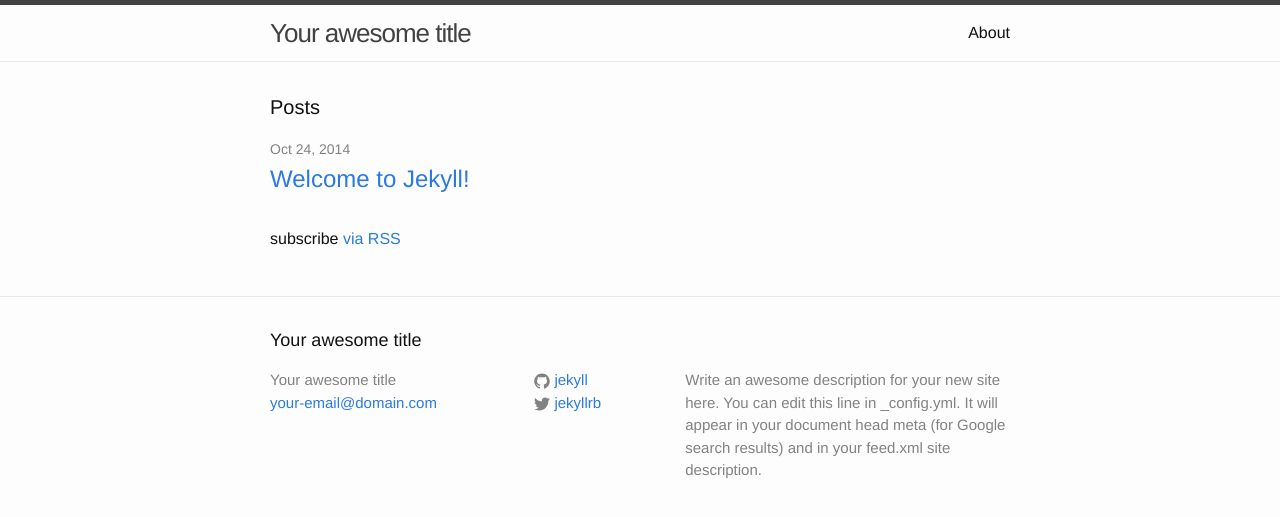
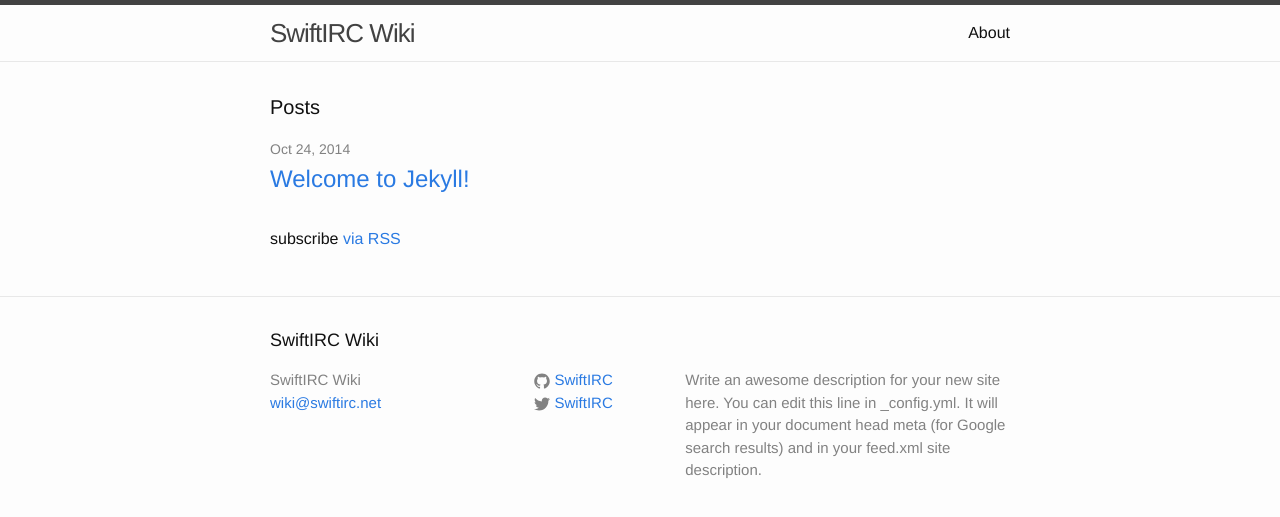
Before and after one commit to SwiftIRC/wiki, a Jekyll site: the page built from index.html, in a window 1280 px wide. Shown: the top 517 px of the page. Built offline with Jekyll 4.4.1, drawn with Linux system fonts in a browser that asks for light colours.

Commit message:
Updated config with our information.

```diff
--- a/_config.yml
+++ b/_config.yml
@@ -1,14 +1,14 @@
 # Site settings
-title: Your awesome title
-email: your-email@domain.com
+title: SwiftIRC Wiki
+email: wiki@swiftirc.net
 description: > # this means to ignore newlines until "baseurl:"
   Write an awesome description for your new site here. You can edit this
   line in _config.yml. It will appear in your document head meta (for
   Google search results) and in your feed.xml site description.
 baseurl: "" # the subpath of your site, e.g. /blog/
-url: "http://yourdomain.com" # the base hostname & protocol for your site
-twitter_username: jekyllrb
-github_username:  jekyll
+url: "http://wiki.swiftirc.net" # the base hostname & protocol for your site
+twitter_username: SwiftIRC
+github_username:  SwiftIRC
 
 # Build settings
 markdown: kramdown
```
